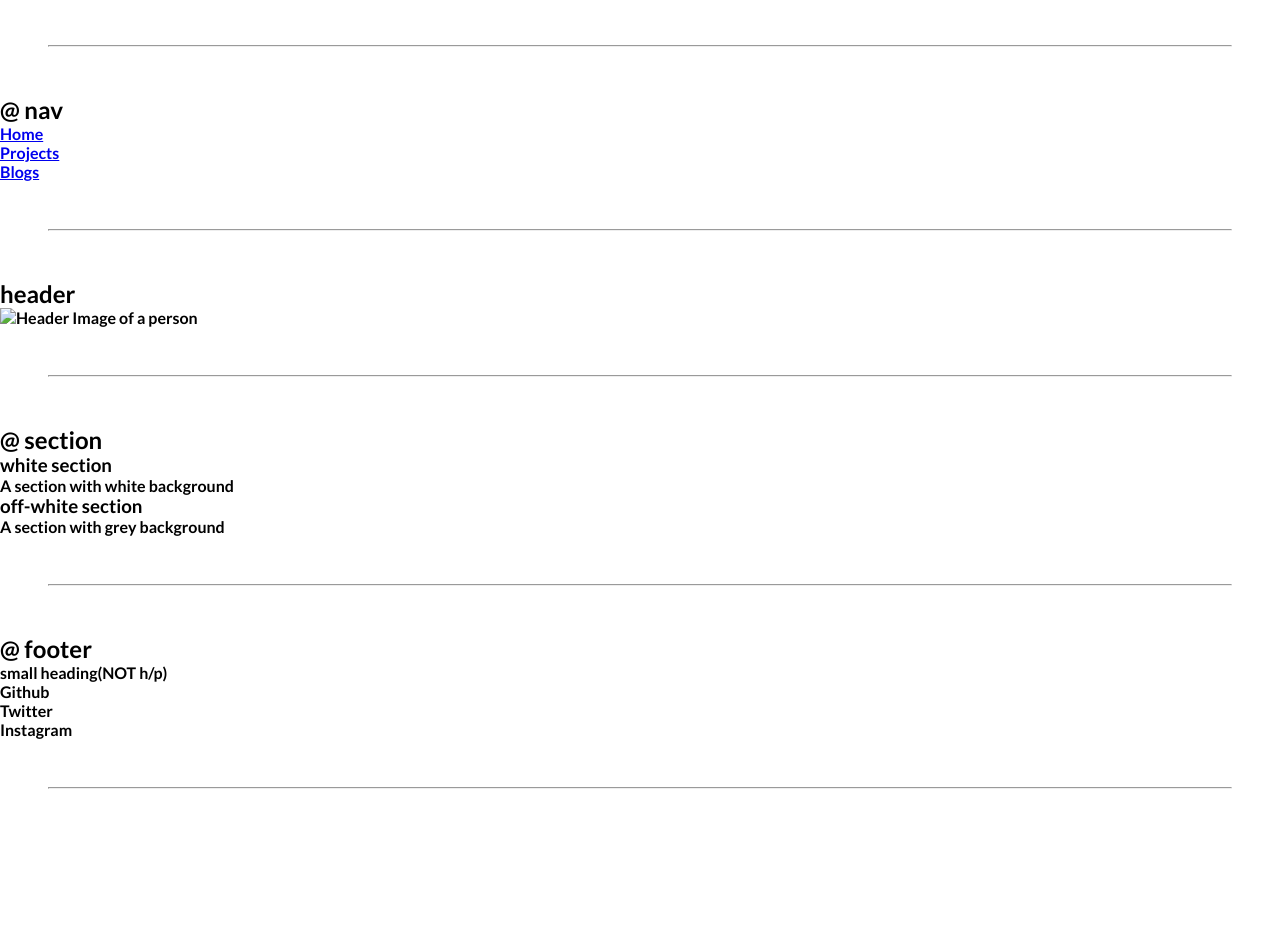
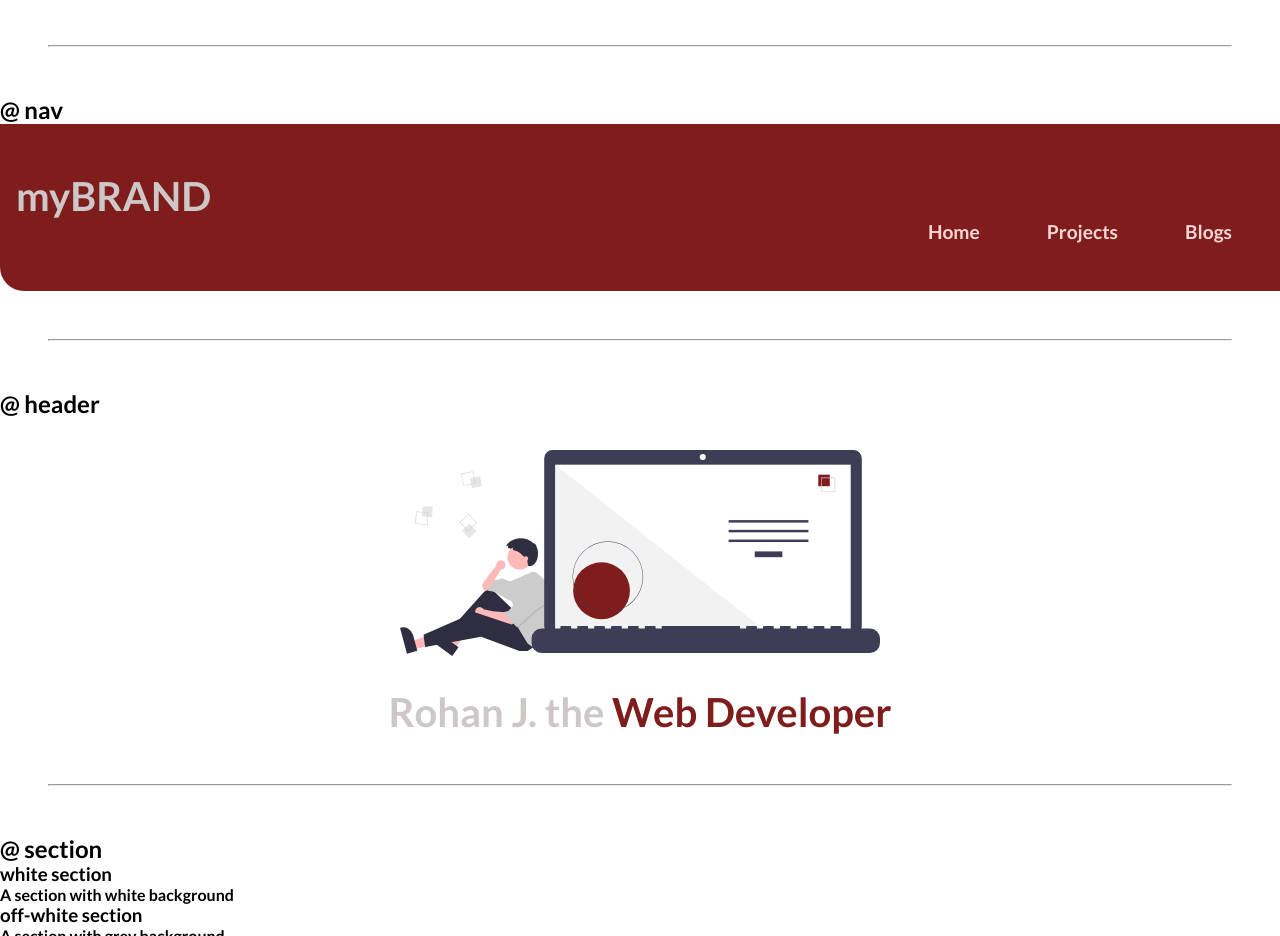
Before and after one commit to rohan-joby/Component-Library-demo-portfoliio, a plain HTML site: page lib/components.html in a window 1280 px wide. Shown: the part 1546-2482 px from the top of the page. Before the commit the page ends 2383 px from the top, so only its background shows below. Drawn offline with Linux system fonts and the light colour scheme.

Commit message:
styles: add navigation and banner styling

```diff
--- a/lib/components.html
+++ b/lib/components.html
@@ -87,15 +87,20 @@
     <hr>
 
     <h2>@ nav</h2>
-    <ul>
-        <li><a href="/">Home</a></li>
-        <li><a href="/">Projects</a></li>
-        <li><a href="/">Blogs</a></li>
-    </ul>
+    <div class="nav">
+        <h2>myBRAND</h2>
+        <ul class="nav--parent">
+            <li class="list--inline nav__item"><a href="/">Home</a></li>
+            <li class="list--inline nav__item"><a href="/">Projects</a></li>
+            <li class="list--inline nav__item"><a href="/">Blogs</a></li>
+        </ul>
+    </div>
 
     <hr>
-    <h2>header</h2>
-    <img src="images/header_photo.svg" alt="Header Image of a person">
+
+    <h2>@ header</h2>
+    <img class="banner banner--image" src="/images/header_photo.svg" alt="Header Image of a person">
+    <h2 class="banner banner-desc">Rohan J. the <span>Web Developer</span></h2>
 
     <hr>
 
--- a/styles.css
+++ b/styles.css
@@ -7,7 +7,8 @@
 
 :root {
   --primary-color-dk: #7f1d1d;
-  --primary-color-lg: #fca5a5;
+  --primary-color-lg: #fcd5d5;
+  --grey-lg: rgb(206, 199, 199);
 }
 
 hr {
@@ -52,8 +53,8 @@ hr {
 
 .btn__primary {
   background-color: var(--primary-color-dk);
-  color: white;
-  border: 1px solid white;
+  color: var(--primary-color-lg);
+  border: 1px solid var(--primary-color-lg);
   border-radius: 10px;
 }
 
@@ -72,7 +73,7 @@ hr {
   margin: 1rem;
 }
 
-.list h3{
+.list h3 {
   text-decoration: underline;
 }
 
@@ -87,3 +88,46 @@ hr {
 .list--inline {
   display: inline;
 }
+
+/**navigation **/
+.nav {
+  background-color: var(--primary-color-dk);
+  padding: 3rem 1rem;
+  border-bottom-left-radius: 1.5rem;
+}
+.nav h2 {
+  color: var(--grey-lg);
+  font-size: 2.5rem;
+}
+
+.nav--parent {
+  text-align: right;
+}
+
+.nav__item a {
+  text-decoration: none;
+  color: var(--primary-color-lg);
+  padding: 2rem;
+  font-size: 1.2rem;
+}
+
+/** header **/
+.banner {
+  color: var(--grey-lg);
+}
+
+.banner--image {
+  max-width: 30rem;
+  max-height: 30rem;
+  display: block;
+  margin: 2rem auto;
+}
+
+.banner-desc {
+  text-align: center;
+  font-size: 2.5rem;
+}
+
+.banner span {
+  color: var(--primary-color-dk);
+}
```
